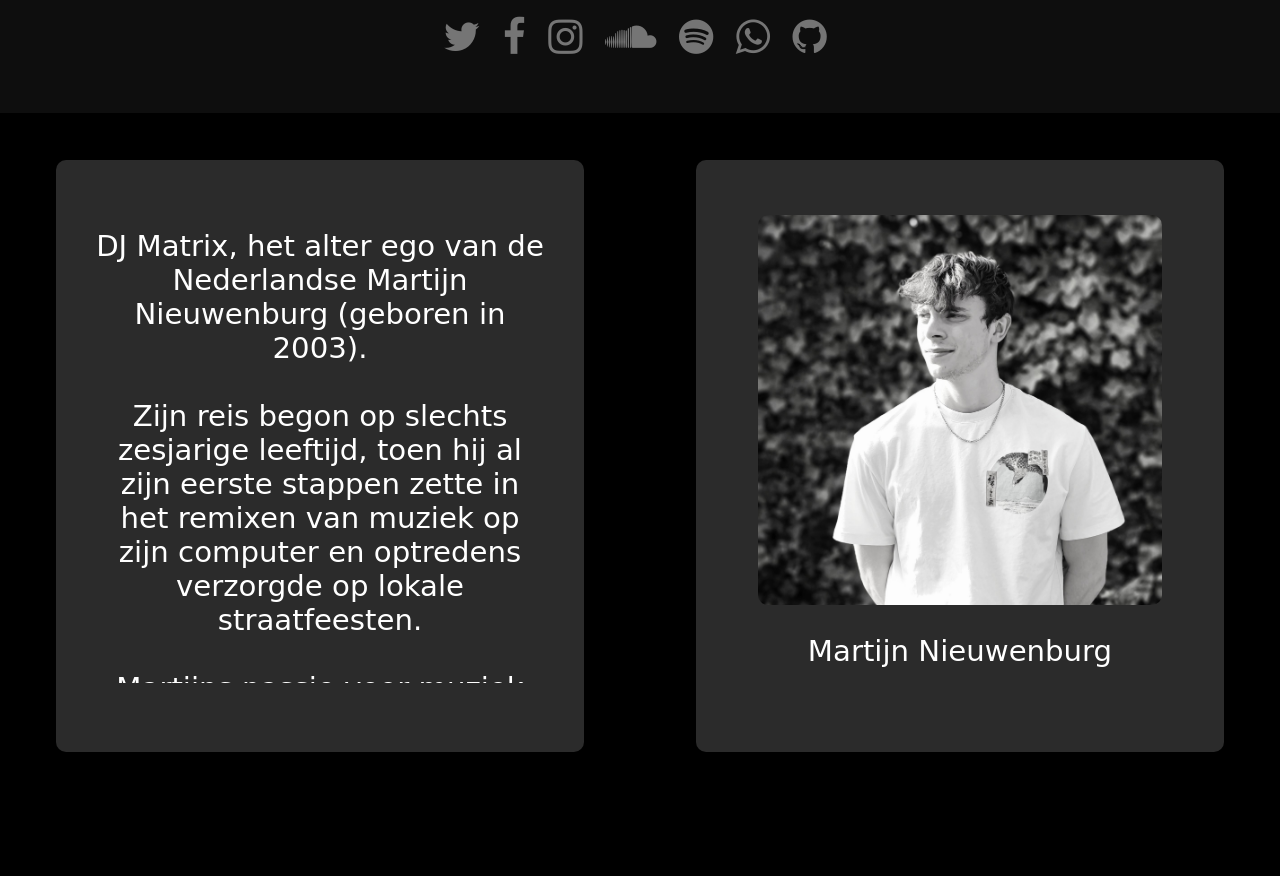
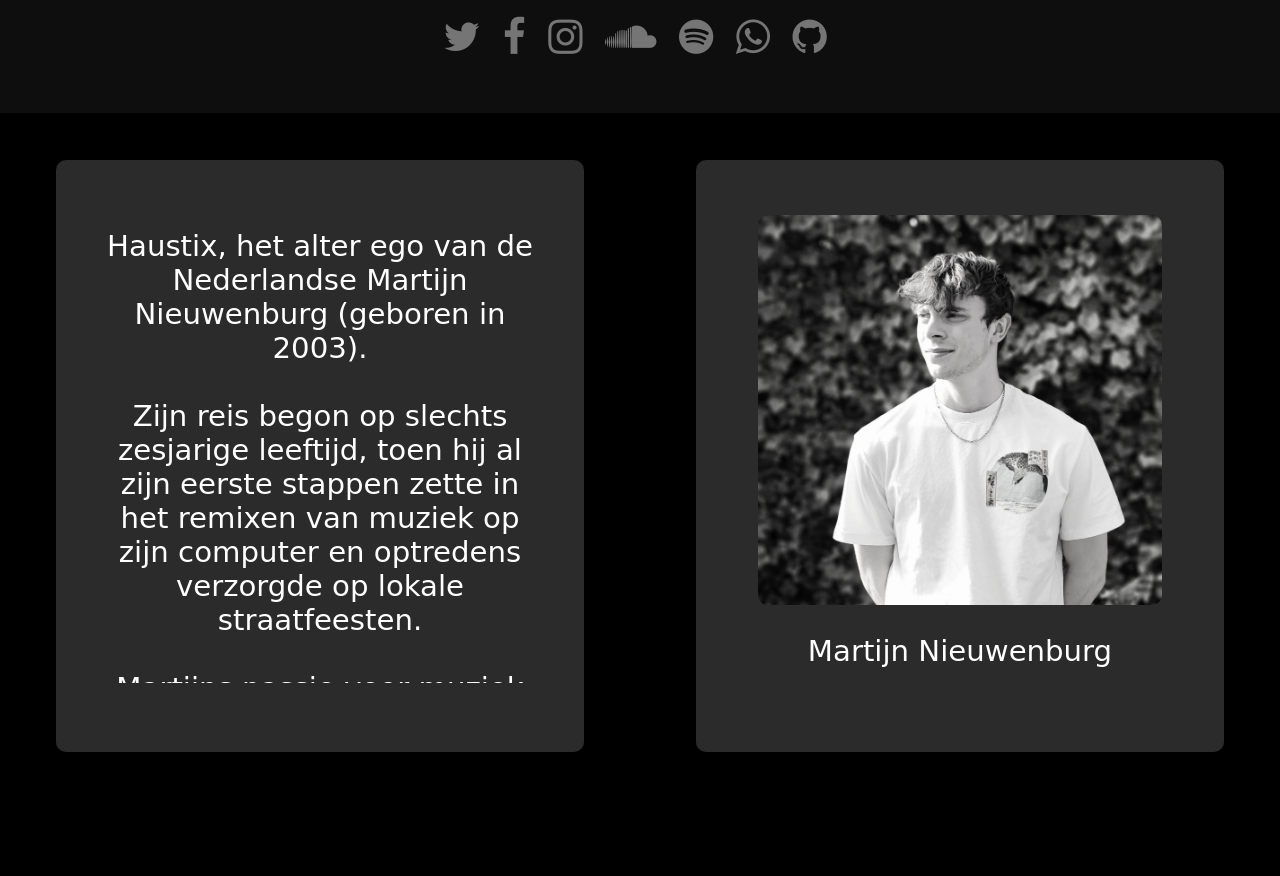
Before and after one commit to MartijnNi/Martix, a PHP site: page / in a window 1280 px wide. Shown: the part 1052-1928 px from the top of the page. Run offline with PHP 8.4, Linux system fonts and the light colour scheme; some libraries are stand-ins or nearby versions; some web fonts are replaced.

Commit message:
Update index.php
Name Haustix

```diff
--- a/Matrix/index.php
+++ b/Matrix/index.php
@@ -12,7 +12,7 @@
     <link rel="stylesheet" href="https://cdnjs.cloudflare.com/ajax/libs/font-awesome/4.7.0/css/font-awesome.min.css">
     <link href="https://fonts.googleapis.com/earlyaccess/sawarabigothic.css" rel="stylesheet" />
     <script src="https://cdnjs.cloudflare.com/ajax/libs/p5.js/0.6.0/p5.js" type="text/javascript"></script>
-    <title>Matrix | Home</title>
+    <title>Haustix | Home</title>
 </head>
 
 <body onload="init()">
@@ -36,14 +36,14 @@
     <div class="container-down">
         <div class="container-left">
             <p class="container-left-tekst">
-                DJ Matrix, het alter ego van de Nederlandse Martijn Nieuwenburg (geboren in 2003).<br><br>
+                Haustix, het alter ego van de Nederlandse Martijn Nieuwenburg (geboren in 2003).<br><br>
                 Zijn reis begon op slechts zesjarige leeftijd, toen hij al zijn eerste stappen zette in het remixen van muziek op zijn computer en optredens verzorgde op lokale straatfeesten.
                 <br><br>Martijns passie voor muziek was van jongs af aan duidelijk zichtbaar. Met een natuurlijk gevoel voor ritme en een niet aflatende nieuwsgierigheid naar geluidsexperimenten, onthulde hij al snel zijn aanleg voor het creëren van unieke en meeslepende muzikale ervaringen.
                 <br><br>Zijn vroege optredens werden gekenmerkt door zijn jeugdige enthousiasme en zijn vermogen om mensen op de dansvloer te krijgen.
-                Naarmate hij ouder werd, begon DJ Matrix steeds vaker op te treden in exclusieve privéclubs, bij dining experiences en voor lokale gemeentes in Apeldoorn. Zijn vaardigheden als DJ en zijn vermogen om het publiek te vermaken en te laten genieten van zijn muziek.<br><br>
-                Met een ongeëvenaarde energie en charisma weet DJ Matrix elke locatie om te toveren tot een bruisende en onvergetelijke ervaring.
+                Naarmate hij ouder werd, begon DJ Haustix steeds vaker op te treden in exclusieve privéclubs, bij dining experiences en voor lokale gemeentes in Apeldoorn. Zijn vaardigheden als DJ en zijn vermogen om het publiek te vermaken en te laten genieten van zijn muziek.<br><br>
+                Met een ongeëvenaarde energie en charisma weet DJ Haustix elke locatie om te toveren tot een bruisende en onvergetelijke ervaring.
 
-                Hoewel hij zijn carrière nog steeds aan het opbouwen is, heeft DJ Matrix al een indrukwekkende groei en erkenning gekend.
+                Hoewel hij zijn carrière nog steeds aan het opbouwen is, heeft DJ Haustix al een indrukwekkende groei en erkenning gekend.
             </p>
         </div>
         <div class="container-right">
```
